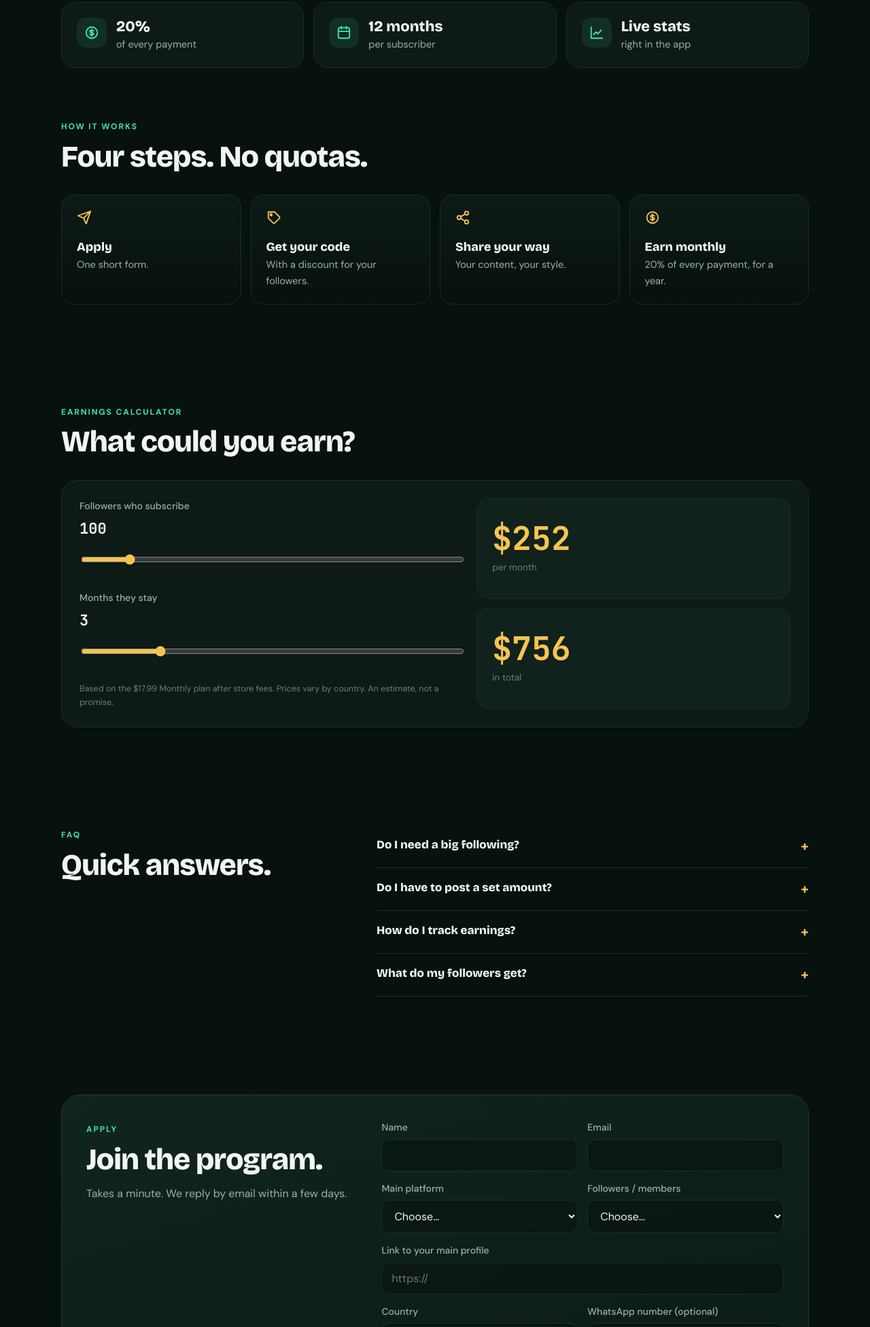
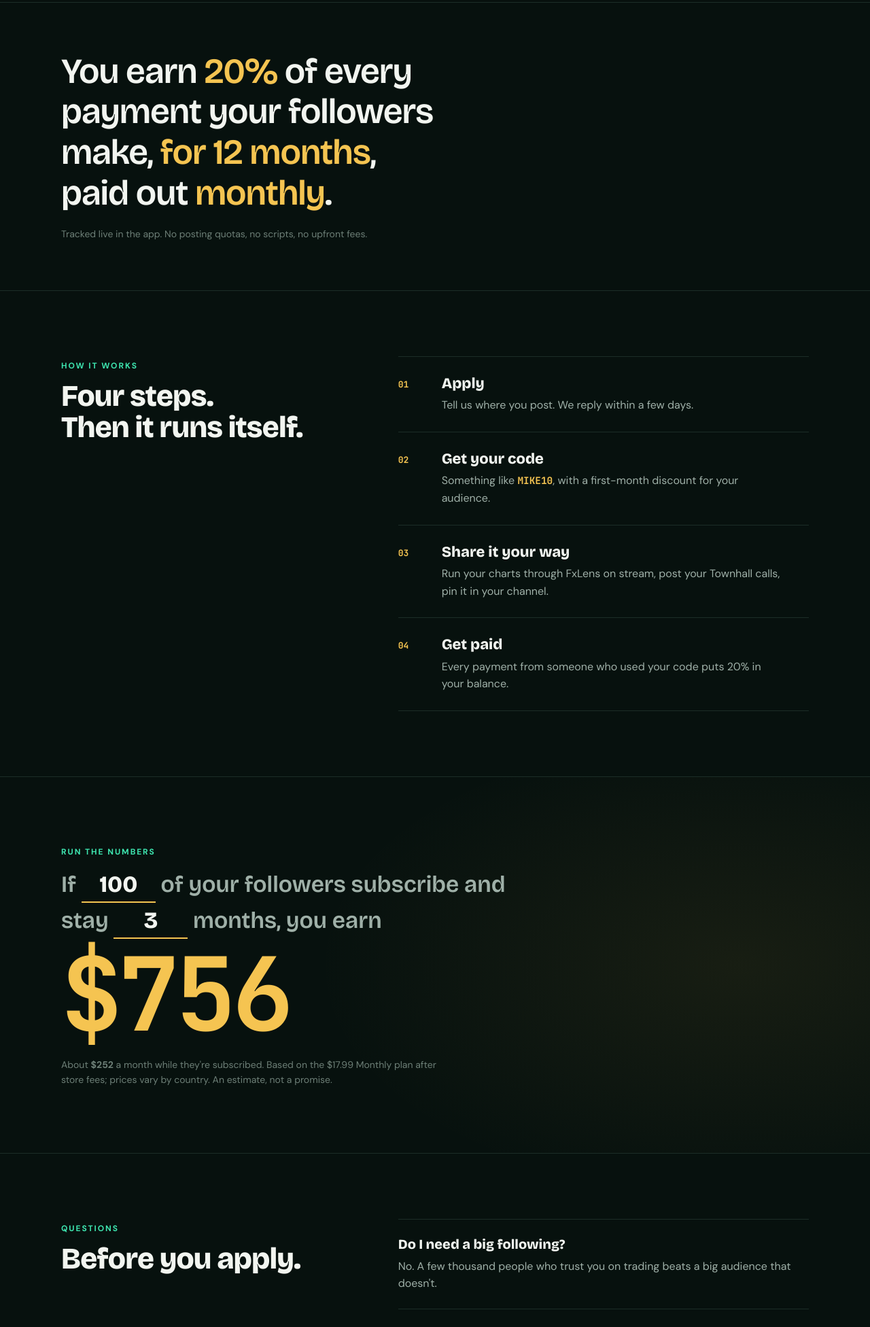
Before and after one commit to Chiagozielam/fxlens_website, a plain HTML site: page creators/index.html in a window 1280 px wide. Shown: the part 848-2800 px from the top of the page at 68% size. Drawn offline with nearby package versions, Linux system fonts and the light colour scheme.

Commit message:
Creators page: editorial layout below the hero, inline calculator, chip form
Co-Authored-By: Claude Opus 5.5 <noreply@anthropic.com>

```diff
--- a/creators/index.html
+++ b/creators/index.html
@@ -99,6 +99,53 @@
     .social{display:flex;gap:10px} .social a{display:grid;place-items:center;width:42px;height:42px;border-radius:12px;border:1px solid var(--line);color:var(--text)} .social a:hover{border-color:var(--gold);color:var(--gold)}
     .stores{display:flex;gap:10px;flex-wrap:wrap} .stores a{display:inline-flex;align-items:center;gap:8px;padding:9px 14px;border-radius:12px;border:1px solid var(--line);font-size:14px;font-weight:600}
     .fbase{display:flex;justify-content:space-between;gap:16px;flex-wrap:wrap;padding-block:22px;border-top:1px solid var(--line);color:var(--faint);font-size:13px}
+
+    /* below-the-fold: editorial, rules not boxes */
+    .eyebrow{display:inline-block;margin-bottom:14px}
+    .terms{border-block:1px solid var(--line);padding-block:72px}
+    .statement{margin:0;font:600 clamp(28px,4.2vw,52px)/1.15 var(--display);letter-spacing:-.02em;max-width:22ch;text-wrap:balance}
+    .statement mark{background:none;color:var(--gold)}
+    .fine{color:var(--faint);font-size:14px;margin:18px 0 0;max-width:60ch}
+    .split{display:grid;grid-template-columns:5fr 7fr;gap:64px;align-items:start}
+    .sticky-col{position:sticky;top:96px}
+    .how,.faq2,.apply2{padding-block:96px}
+    .flow{list-style:none;margin:0;padding:0;counter-reset:f}
+    .flow li{counter-increment:f;display:grid;grid-template-columns:56px 1fr;column-gap:8px;padding:26px 0;border-top:1px solid var(--line)}
+    .flow li:last-child{border-bottom:1px solid var(--line)}
+    .flow li::before{content:counter(f,decimal-leading-zero);grid-row:span 2;font:700 13px var(--mono);color:var(--gold);padding-top:6px}
+    .flow .k{font:700 22px/1.2 var(--display)} .flow p{margin:6px 0 0;color:var(--dim);max-width:46ch}
+    code{font:700 .9em var(--mono);color:var(--gold)}
+    .calc2{padding-block:96px;background:radial-gradient(70% 90% at 85% 50%,rgba(245,196,81,.07),transparent 70%);border-block:1px solid var(--line)}
+    .sentence{margin:0;font:500 clamp(22px,3vw,34px)/1.5 var(--display);color:var(--dim);max-width:30ch}
+    .sentence label.num{display:inline;font:inherit;color:inherit}
+    .sentence .num input{display:inline-block;width:3.2em;font:inherit;font-weight:700;color:var(--text);background:none;border:0;border-bottom:2px solid var(--gold);border-radius:0;padding:0 2px;text-align:center;-moz-appearance:textfield}
+    .num input::-webkit-inner-spin-button{display:none}
+    .sr{position:absolute;width:1px;height:1px;overflow:hidden;clip:rect(0 0 0 0)}
+    .result{margin:6px 0 0;font:700 clamp(64px,12vw,150px)/1 var(--mono);letter-spacing:-.04em;color:var(--gold)}
+    .faq2 dl{margin:0} .faq2 dt{font:700 20px var(--display);padding-top:24px;border-top:1px solid var(--line)} .faq2 dd{margin:8px 0 24px;color:var(--dim)}
+    .aside{color:var(--dim);margin:18px 0 0;max-width:28ch}
+    form.apply{display:grid;gap:30px}
+    .pair{display:grid;grid-template-columns:1fr 1fr;gap:28px}
+    .fld{display:grid;gap:4px}
+    .fld>span,legend{font:500 13px var(--body);color:var(--faint);letter-spacing:.02em}
+    .fld em{font-style:normal;opacity:.7;margin-left:4px}
+    .fld input,.fld textarea{background:none;border:0;border-bottom:1px solid #2b3f37;border-radius:0;padding:8px 0;font:500 19px var(--body);color:var(--text);transition:border-color .2s}
+    .fld input:focus,.fld textarea:focus{outline:none;border-bottom-color:var(--gold)}
+    .fld textarea{resize:vertical;min-height:0}
+    fieldset{border:0;margin:0;padding:0;display:flex;flex-wrap:wrap;gap:8px}
+    legend{padding:0;margin-bottom:10px;width:100%}
+    .chips2 label{position:relative;cursor:pointer}
+    .chips2 input{position:absolute;opacity:0;inset:0;cursor:pointer}
+    .chips2 span{display:inline-block;padding:9px 16px;border-radius:999px;border:1px solid #2b3f37;font-size:15px;color:var(--dim);transition:all .15s}
+    .chips2 input:checked+span{background:var(--gold);border-color:var(--gold);color:#1c1503;font-weight:700}
+    .chips2 input:focus-visible+span{outline:2px solid var(--gold);outline-offset:2px}
+    .chips2 label:hover span{border-color:var(--dim);color:var(--text)}
+    .submit{display:flex;align-items:center;gap:18px;flex-wrap:wrap} .submit span{color:var(--faint);font-size:14px}
+    .err{display:none;margin:0;color:#f87171;font-size:14px}
+    .ok{display:none;padding:28px 0;border-top:2px solid var(--gold)} .ok b{display:block;font:700 28px var(--display)} .ok span{color:var(--dim)}
+    .fld.bad input,.fld.bad textarea{border-bottom-color:#f87171} fieldset.bad legend{color:#f87171}
+    @media (max-width:900px){.split{grid-template-columns:1fr;gap:32px}.sticky-col{position:static}.how,.faq2,.apply2,.calc2{padding-block:64px}}
+    @media (max-width:560px){.pair{grid-template-columns:1fr}}
     @media (max-width:900px){.hero .wrap,.calc,.faqgrid,.applybox{grid-template-columns:1fr}.steps{grid-template-columns:1fr 1fr}.perks{grid-template-columns:1fr}.fgrid{grid-template-columns:1fr 1fr}.t1{left:8px}.t2{right:8px}}
     @media (max-width:560px){.row2,.steps{grid-template-columns:1fr}.applybox{padding:22px}.sticky{display:block}.sticky .btn{width:100%;justify-content:center}.nav .pill{display:none}.fabout{grid-column:1/-1}}
     @media (prefers-reduced-motion:reduce){.toast{animation:none}.btn{transition:none}}
@@ -125,87 +172,79 @@
       </div>
     </div></section>
 
-    <section><div class="wrap perks">
-      <div class="perk"><div class="ic"><svg viewBox="0 0 24 24" width="22" height="22" fill="none" stroke="currentColor" stroke-width="2" stroke-linecap="round" stroke-linejoin="round" aria-hidden="true"><circle cx="12" cy="12" r="9"/><path d="M15 9.5c-.5-1-1.6-1.5-3-1.5-1.7 0-3 .8-3 2s1.3 1.7 3 2 3 .8 3 2-1.3 2-3 2c-1.4 0-2.5-.5-3-1.5M12 6.5v11"/></svg></div><div><b>20%</b><span>of every payment</span></div></div>
-      <div class="perk"><div class="ic"><svg viewBox="0 0 24 24" width="22" height="22" fill="none" stroke="currentColor" stroke-width="2" stroke-linecap="round" stroke-linejoin="round" aria-hidden="true"><rect x="3" y="4" width="18" height="17" rx="3"/><path d="M8 2v4M16 2v4M3 10h18"/></svg></div><div><b>12 months</b><span>per subscriber</span></div></div>
-      <div class="perk"><div class="ic"><svg viewBox="0 0 24 24" width="22" height="22" fill="none" stroke="currentColor" stroke-width="2" stroke-linecap="round" stroke-linejoin="round" aria-hidden="true"><path d="M3 3v18h18"/><path d="m7 15 4-4 3 3 5-6"/></svg></div><div><b>Live stats</b><span>right in the app</span></div></div>
+    <section class="terms" aria-label="Program terms"><div class="wrap">
+      <p class="statement">You earn <mark>20%</mark> of every payment your followers make, <mark>for 12 months</mark>, paid out <mark>monthly</mark>.</p>
+      <p class="fine">Tracked live in the app. No posting quotas, no scripts, no upfront fees.</p>
     </div></section>
 
-    <section class="block"><div class="wrap">
-      <span class="eyebrow">How it works</span>
-      <h2 style="margin-top:10px">Four steps. No quotas.</h2>
-      <div class="steps">
-        <div class="step"><div class="ic"><svg viewBox="0 0 24 24" width="22" height="22" fill="none" stroke="currentColor" stroke-width="2" stroke-linecap="round" stroke-linejoin="round" aria-hidden="true"><path d="m22 2-7 20-4-9-9-4z"/><path d="M22 2 11 13"/></svg></div><h3>Apply</h3><p>One short form.</p></div>
-        <div class="step"><div class="ic"><svg viewBox="0 0 24 24" width="22" height="22" fill="none" stroke="currentColor" stroke-width="2" stroke-linecap="round" stroke-linejoin="round" aria-hidden="true"><path d="M20.6 13.4 13.4 20.6a2 2 0 0 1-2.8 0L3 13V3h10l7.6 7.6a2 2 0 0 1 0 2.8z"/><circle cx="7.5" cy="7.5" r="1.5"/></svg></div><h3>Get your code</h3><p>With a discount for your followers.</p></div>
-        <div class="step"><div class="ic"><svg viewBox="0 0 24 24" width="22" height="22" fill="none" stroke="currentColor" stroke-width="2" stroke-linecap="round" stroke-linejoin="round" aria-hidden="true"><circle cx="18" cy="5" r="3"/><circle cx="6" cy="12" r="3"/><circle cx="18" cy="19" r="3"/><path d="m8.6 13.5 6.8 4M15.4 6.5l-6.8 4"/></svg></div><h3>Share your way</h3><p>Your content, your style.</p></div>
-        <div class="step"><div class="ic"><svg viewBox="0 0 24 24" width="22" height="22" fill="none" stroke="currentColor" stroke-width="2" stroke-linecap="round" stroke-linejoin="round" aria-hidden="true"><circle cx="12" cy="12" r="9"/><path d="M15 9.5c-.5-1-1.6-1.5-3-1.5-1.7 0-3 .8-3 2s1.3 1.7 3 2 3 .8 3 2-1.3 2-3 2c-1.4 0-2.5-.5-3-1.5M12 6.5v11"/></svg></div><h3>Earn monthly</h3><p>20% of every payment, for a year.</p></div>
-      </div>
+    <section class="how"><div class="wrap split">
+      <div class="sticky-col"><span class="eyebrow">How it works</span><h2>Four steps.<br>Then it runs itself.</h2></div>
+      <ol class="flow">
+        <li><span class="k">Apply</span><p>Tell us where you post. We reply within a few days.</p></li>
+        <li><span class="k">Get your code</span><p>Something like <code>MIKE10</code>, with a first-month discount for your audience.</p></li>
+        <li><span class="k">Share it your way</span><p>Run your charts through FxLens on stream, post your Townhall calls, pin it in your channel.</p></li>
+        <li><span class="k">Get paid</span><p>Every payment from someone who used your code puts 20% in your balance.</p></li>
+      </ol>
     </div></section>
 
-    <section class="block" id="calc"><div class="wrap">
-      <span class="eyebrow">Earnings calculator</span>
-      <h2 style="margin-top:10px">What could you earn?</h2>
-      <div class="calc">
-        <div style="display:grid;gap:22px;align-content:center">
-          <label>Followers who subscribe <output id="nOut">100</output><input id="n" type="range" min="5" max="1000" step="5" value="100" /></label>
-          <label>Months they stay <output id="mOut">3</output><input id="m" type="range" min="1" max="12" value="3" /></label>
-          <p class="note">Based on the $17.99 Monthly plan after store fees. Prices vary by country. An estimate, not a promise.</p>
-        </div>
-        <div style="display:grid;gap:14px">
-          <div class="big"><b id="perMonth">$252</b><span>per month</span></div>
-          <div class="big"><b id="total">$756</b><span>in total</span></div>
-        </div>
-      </div>
+    <section class="calc2" id="calc"><div class="wrap">
+      <span class="eyebrow">Run the numbers</span>
+      <p class="sentence">If <label class="num"><span class="sr">Followers who subscribe</span><input id="n" type="number" inputmode="numeric" min="1" max="100000" value="100" /></label> of your followers subscribe and stay
+        <label class="num"><span class="sr">Months subscribed</span><input id="m" type="number" inputmode="numeric" min="1" max="12" value="3" /></label> months, you earn</p>
+      <p class="result"><span id="total">$756</span></p>
+      <p class="fine">About <b id="perMonth">$252</b> a month while they're subscribed. Based on the $17.99 Monthly plan after store fees; prices vary by country. An estimate, not a promise.</p>
     </div></section>
 
-    <section class="block"><div class="wrap faqgrid">
-      <div><span class="eyebrow">FAQ</span><h2 style="margin-top:10px">Quick answers.</h2></div>
-      <div>
-        <details><summary>Do I need a big following?</summary><p>No. Small, engaged audiences often convert best.</p></details>
-        <details><summary>Do I have to post a set amount?</summary><p>No quotas, no scripts. Share it when it fits your content.</p></details>
-        <details><summary>How do I track earnings?</summary><p>Signups, payments and earnings show live in the FxLens app.</p></details>
-        <details><summary>What do my followers get?</summary><p>A first-month discount when they use your code.</p></details>
-      </div>
+    <section class="faq2"><div class="wrap split">
+      <div class="sticky-col"><span class="eyebrow">Questions</span><h2>Before you apply.</h2></div>
+      <dl>
+        <dt>Do I need a big following?</dt><dd>No. A few thousand people who trust you on trading beats a big audience that doesn't.</dd>
+        <dt>Do I have to post a set amount?</dt><dd>No. Share FxLens when it fits what you already make.</dd>
+        <dt>How do I see what I've earned?</dt><dd>Signups, payments and your balance are live inside the FxLens app.</dd>
+        <dt>What do my followers get?</dt><dd>A discount on their first month when they use your code.</dd>
+      </dl>
     </div></section>
 
-    <section class="block" id="apply"><div class="wrap">
-      <div class="applybox">
-        <div>
-          <span class="eyebrow">Apply</span>
-          <h2 style="margin-top:10px">Join the program.</h2>
-          <p style="color:var(--dim);margin-top:14px">Takes a minute. We reply by email within a few days.</p>
-        </div>
-        <div>
-        <form class="apply" name="creator-apply">
+    <section class="apply2" id="apply"><div class="wrap split">
+      <div class="sticky-col">
+        <span class="eyebrow">Apply</span>
+        <h2>Let's work<br>together.</h2>
+        <p class="aside">Takes about a minute. A real person reads every application.</p>
+      </div>
+      <div>
+        <form class="apply" name="creator-apply" novalidate>
           <p class="hp"><label>Leave empty <input name="company" tabindex="-1" autocomplete="off" /></label></p>
-          <div class="row2">
-            <label>Name<input name="name" required autocomplete="name" /></label>
-            <label>Email<input name="email" type="email" required autocomplete="email" /></label>
+          <div class="pair">
+            <label class="fld"><span>Your name</span><input name="name" required autocomplete="name" /></label>
+            <label class="fld"><span>Email</span><input name="email" type="email" required autocomplete="email" /></label>
           </div>
-          <div class="row2">
-            <label>Main platform
-              <select name="platform" required>
-                <option value="">Choose…</option><option>YouTube</option><option>TikTok</option><option>Instagram</option><option>X (Twitter)</option><option>Telegram</option><option>WhatsApp channel</option><option>Other</option>
-              </select>
-            </label>
-            <label>Followers / members
-              <select name="audience" required>
-                <option value="">Choose…</option><option>Under 1,000</option><option>1,000–10,000</option><option>10,000–50,000</option><option>50,000–250,000</option><option>250,000+</option>
-              </select>
-            </label>
+          <fieldset class="chips2"><legend>Where do you post most?</legend>
+            <label><input type="radio" name="platform" value="YouTube" required /><span>YouTube</span></label>
+            <label><input type="radio" name="platform" value="TikTok" /><span>TikTok</span></label>
+            <label><input type="radio" name="platform" value="Instagram" /><span>Instagram</span></label>
+            <label><input type="radio" name="platform" value="X (Twitter)" /><span>X</span></label>
+            <label><input type="radio" name="platform" value="Telegram" /><span>Telegram</span></label>
+            <label><input type="radio" name="platform" value="WhatsApp channel" /><span>WhatsApp</span></label>
+            <label><input type="radio" name="platform" value="Other" /><span>Other</span></label>
+          </fieldset>
+          <fieldset class="chips2"><legend>How many followers or members?</legend>
+            <label><input type="radio" name="audience" value="Under 1,000" required /><span>Under 1k</span></label>
+            <label><input type="radio" name="audience" value="1,000–10,000" /><span>1k–10k</span></label>
+            <label><input type="radio" name="audience" value="10,000–50,000" /><span>10k–50k</span></label>
+            <label><input type="radio" name="audience" value="50,000–250,000" /><span>50k–250k</span></label>
+            <label><input type="radio" name="audience" value="250,000+" /><span>250k+</span></label>
+          </fieldset>
+          <label class="fld"><span>Link to your main profile</span><input name="profile" type="url" required placeholder="https://" /></label>
+          <div class="pair">
+            <label class="fld"><span>Country</span><input name="country" required autocomplete="country-name" /></label>
+            <label class="fld"><span>WhatsApp <em>optional</em></span><input name="whatsapp" type="tel" autocomplete="tel" /></label>
           </div>
-          <label>Link to your main profile<input name="profile" type="url" required placeholder="https://" /></label>
-          <div class="row2">
-            <label>Country<input name="country" required autocomplete="country-name" /></label>
-            <label>WhatsApp number (optional)<input name="whatsapp" type="tel" autocomplete="tel" /></label>
-          </div>
-          <label>FxLens username, if you have one (optional)<input name="fxlens_handle" placeholder="@yourhandle" /></label>
-          <label>What do you post, and how would you share FxLens?<textarea name="pitch" required></textarea></label>
-          <p class="err" id="err">Something went wrong. Check your connection and try again.</p>
-          <div><button class="btn" type="submit">Send application</button></div>
+          <label class="fld"><span>FxLens username <em>optional</em></span><input name="fxlens_handle" placeholder="@" /></label>
+          <label class="fld"><span>What do you post, and how would you share FxLens?</span><textarea name="pitch" required rows="3"></textarea></label>
+          <p class="err" id="err" role="alert"></p>
+          <div class="submit"><button class="btn" type="submit">Send application →</button><span>We reply by email.</span></div>
         </form>
-          <p class="ok" id="ok" role="status">Application sent. We'll be in touch by email.</p>
-        </div>
+        <div class="ok" id="ok" role="status"><b>Application received.</b><span>We'll be in touch by email within a few days.</span></div>
       </div>
     </div></section>
   </main>
@@ -228,13 +267,18 @@
   <div class="sticky"><a class="btn" href="#apply">Apply now →</a></div>
   <script>
     const n=document.getElementById("n"),m=document.getElementById("m"),usd=v=>"$"+Math.round(v).toLocaleString("en-US");
-    const calc=()=>{const per=n.value*17.99*0.7*0.2;nOut.textContent=n.value;mOut.textContent=m.value;perMonth.textContent=usd(per);total.textContent=usd(per*m.value);};
-    n.oninput=m.oninput=calc;calc();
-    const f=document.querySelector("form.apply");
-    f.addEventListener("submit",async(e)=>{e.preventDefault();const b=f.querySelector("button");b.disabled=true;b.textContent="Sending…";
+    const calc=()=>{const N=Math.max(0,Math.min(100000,+n.value||0)),M=Math.max(1,Math.min(12,+m.value||1));const per=N*17.99*0.7*0.2;perMonth.textContent=usd(per);total.textContent=usd(per*M);};
+    n.oninput=m.oninput=calc;m.onchange=()=>{m.value=Math.max(1,Math.min(12,+m.value||1));calc()};calc();
+    const st=document.querySelector(".sticky");if("IntersectionObserver" in window)new IntersectionObserver(([e])=>{st.style.visibility=e.isIntersecting?"hidden":"visible"}).observe(document.getElementById("apply"));
+    const f=document.querySelector("form.apply"),err=document.getElementById("err");
+    f.addEventListener("submit",async(e)=>{e.preventDefault();err.style.display="none";
+      let first=null;f.querySelectorAll(".bad").forEach(x=>x.classList.remove("bad"));
+      f.querySelectorAll("[required]").forEach(el=>{if(!el.checkValidity()){const box=el.closest(".fld,fieldset");box&&box.classList.add("bad");first=first||el;}});
+      if(first){err.textContent="Fill in the highlighted fields.";err.style.display="block";first.focus();return;}
+      const b=f.querySelector("button");b.disabled=true;b.textContent="Sending…";
       try{const r=await fetch("/api/creator-apply",{method:"POST",headers:{"Content-Type":"application/json"},body:JSON.stringify(Object.fromEntries(new FormData(f)))});
         const j=await r.json().catch(()=>({}));if(!r.ok||!j.success)throw new Error(j.error||"");f.style.display="none";ok.style.display="block";}
-      catch(x){err.textContent=x.message||"Something went wrong. Check your connection and try again.";err.style.display="block";b.disabled=false;b.textContent="Send application";}});
+      catch(x){err.textContent=x.message||"Something went wrong. Check your connection and try again.";err.style.display="block";b.disabled=false;b.textContent="Send application →";}});
   </script>
 </body>
 </html>
```
